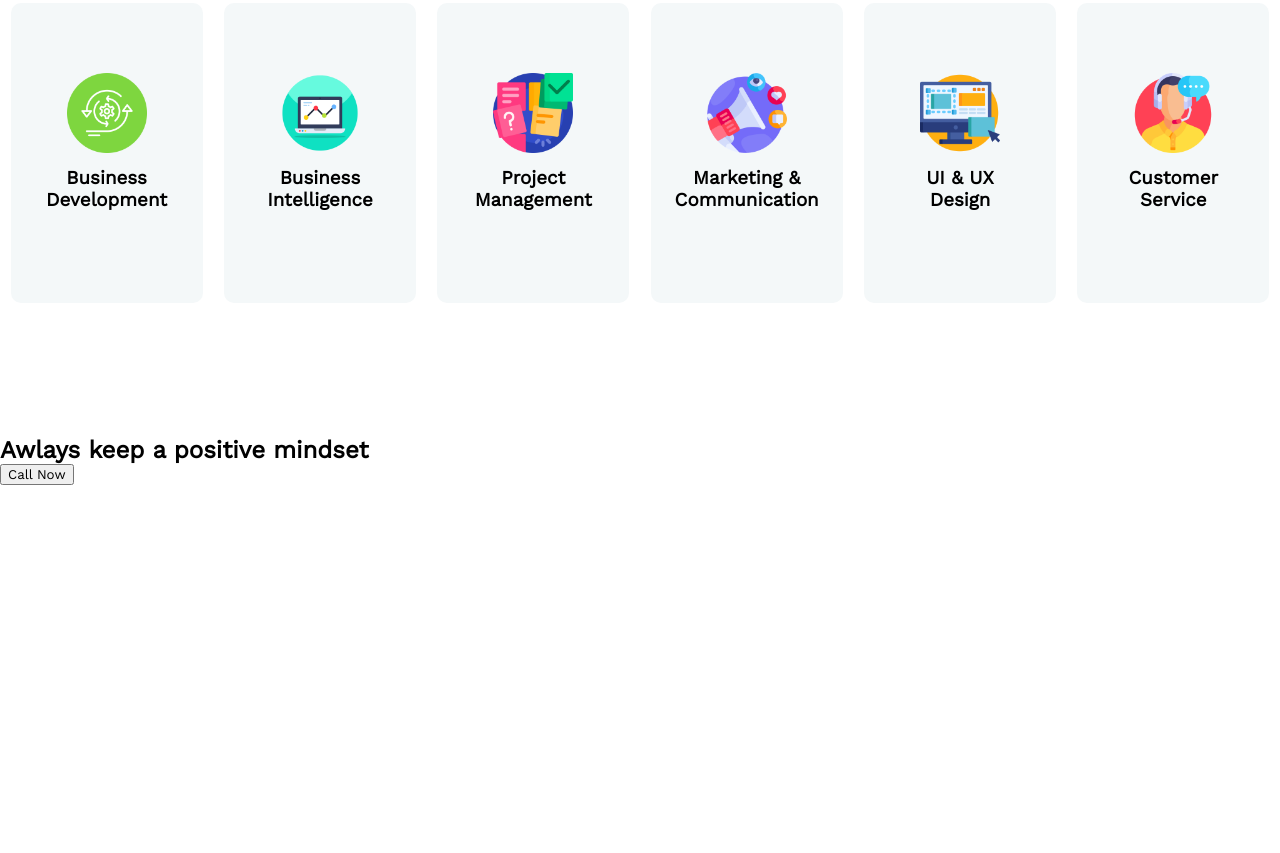
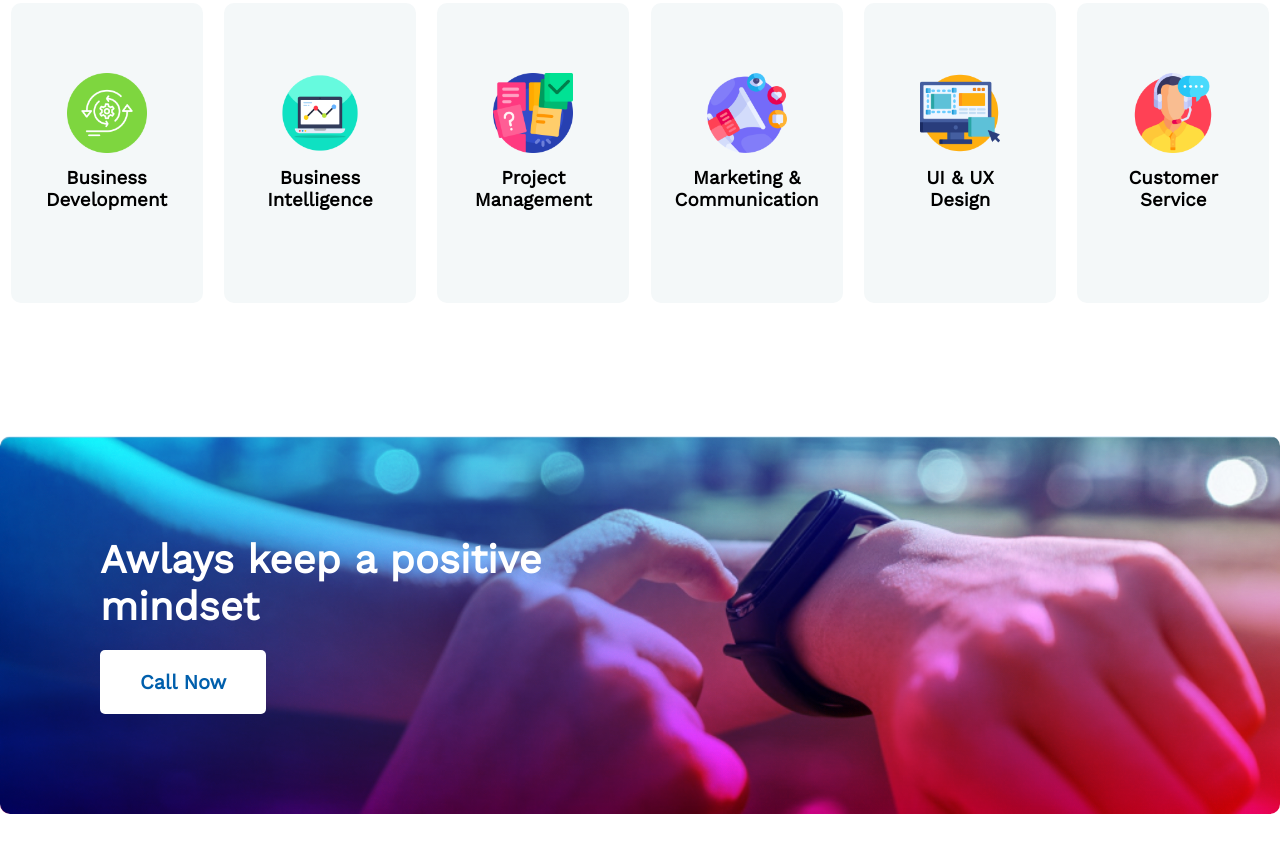
Before and after one commit to hello-ashrafuzzaman/assignment1, a plain HTML site: page index.html in a window 1280 px wide. Shown: the part 2369-3222 px from the top of the page. Before the commit the page ends 2854 px from the top, so only its background shows below. Drawn offline with nearby package versions, Linux system fonts and the light colour scheme.

Commit message:
positive section done

```diff
--- a/index.html
+++ b/index.html
@@ -169,8 +169,8 @@
             <!-- Positive Mindset Section -->
             <section class="positive_container">
                 <div class="positive_content">
-                    <h2>Awlays keep a positive mindset</h2>
-                    <div><button>Call Now</button></div>
+                    <h2 class="posstive_title">Awlays keep a positive <br> mindset</h2>
+                    <div><button class="call_btn">Call Now</button></div>
                 </div>
             </section>
         </main>
--- a/style/style.css
+++ b/style/style.css
@@ -4,13 +4,13 @@
 }
 
 /* main Display max width content */
-main{
-    max-width: 1440px ;
+main {
+  max-width: 1440px;
   margin: 0 auto;
 }
 
 /* Banner section CSS Design Start */
-.banner_container{
+.banner_container {
   background-image: url(../images/banner/banner3.png);
   background-repeat: no-repeat;
   background-size: cover;
@@ -23,90 +23,88 @@ main{
   margin-bottom: 133px;
 }
 
-.banner_title{
+.banner_title {
   font-size: 65px;
   font-weight: 700;
   color: white;
 }
-.banner_description{
+.banner_description {
   color: white;
   font-weight: 400;
   font-size: 18px;
   margin-top: 24px;
   margin-bottom: 32px;
 }
-.banner_btn{
+.banner_btn {
   font-size: 20px;
   font-weight: 600;
   padding: 20px 40px;
   border: none;
   border-radius: 5px;
-    color: #005FAC ;
+  color: #005fac;
 }
-.banner_btn:hover{
+.banner_btn:hover {
   background-color: #3ec0ec;
   color: white;
 }
 
 /* My failures Section CSS Design Start */
 
-.my_failures_contaier{
+.my_failures_contaier {
   display: flex;
   justify-content: center;
   align-items: center;
-
 }
-.my_failures_content{
+.my_failures_content {
   margin-left: 90px;
 }
-.failures_title{
+.failures_title {
   font-size: 40px;
   font-weight: 700;
 }
-.failures_description{
+.failures_description {
   font-size: 18px;
   width: 420px;
   margin-top: 24px;
   margin-bottom: 24px;
   color: #757575;
 }
-.img_done_list{
+.img_done_list {
   display: flex;
   justify-content: left;
   align-items: center;
   font-size: 18px;
   margin-top: 20px;
-
 }
-.checkmark_icon{
+.checkmark_icon {
   height: 20px;
   width: 20px;
   margin-right: 5px;
 }
 
 /* my plans section CSS Design Start */
-.plan_container{
+.plan_container {
   text-align: center;
   margin-top: 133px;
   margin-bottom: 133px;
 }
-.plan_head_title{
+.plan_head_title {
   font-weight: 700;
   font-size: 40px;
   margin-bottom: 80px;
 }
-.all_plan_item{
+.all_plan_item {
   display: flex;
   justify-content: space-around;
   align-items: center;
   text-align: center;
 }
-.plan_title{
+.plan_title {
   font-weight: 700;
   font-size: 30px;
   margin-top: 20px;
 }
-.plan_description{
+.plan_description {
   font-size: 25px;
   font-weight: 500;
   margin-top: 10px;
@@ -114,24 +112,23 @@ main{
   text-align: center;
 }
 
-.plan_item:hover{
+.plan_item:hover {
   color: #3ec0ec;
-
 }
 
 /* Next Year Plan section CSS Design Start */
-.next_year_plan_container{
+.next_year_plan_container {
   text-align: center;
   margin-top: 133px;
   margin-bottom: 133px;
 }
-.next_year_all_item{
+.next_year_all_item {
   display: flex;
   justify-content: space-around;
   align-items: center;
 }
 
-.next_year_item{
+.next_year_item {
   width: 15%;
   height: 300px;
   border-radius: 10px;
@@ -139,18 +136,48 @@ main{
   background-color: #f4f8f9;
   text-align: center;
 }
-.next_year_item:hover{
+.next_year_item:hover {
   color: white;
   background-color: #3fc0e8;
 }
-.next_year_img{
+.next_year_img {
   margin-top: 70px;
   margin-bottom: 10px;
   height: 80px;
   width: 80px;
 }
-.next_year_title{
-
+.next_year_title {
 }
 
 /* Positive Mindset section CSS Design Start */
+.positive_content {
+  margin-bottom: 133px;
+  background-image:url(../images/watch.png), linear-gradient(rgba(175, 220, 250, 0.4),rgb(255, 0, 85)),url(../images/gradient1.png) ;
+  background-blend-mode: overlay;
+
+  background-repeat: no-repeat;
+  background-size: cover;
+  border-radius: 10px;
+  padding: 100px;
+}
+.posstive_title{
+    color: white;
+    font-weight: 800;
+    font-size: 40px;
+}
+.call_btn{
+    background-color: white;
+    border: none;
+    border-radius: 5px;
+    padding: 20px 40px;
+    color: #005fac;
+    font-weight: 700;
+    font-size: 20px;
+    margin-top: 20px;
+}
+.call_btn:hover{
+    background-color: #3ec0ec;
+    color: white;
+}
+
+/* footer css design start */
```
Lines whose indentation alone changed are shown as unchanged.
